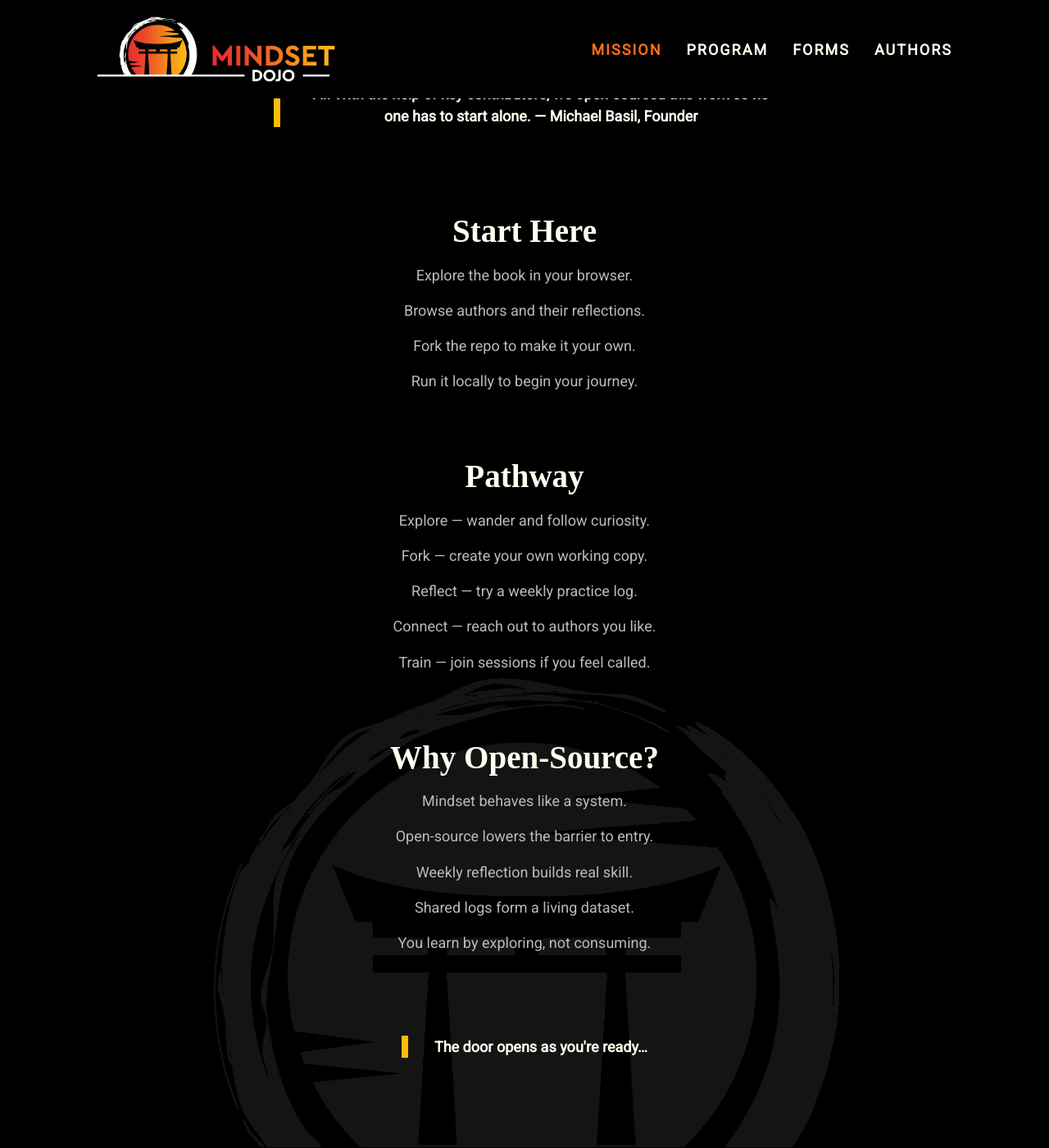
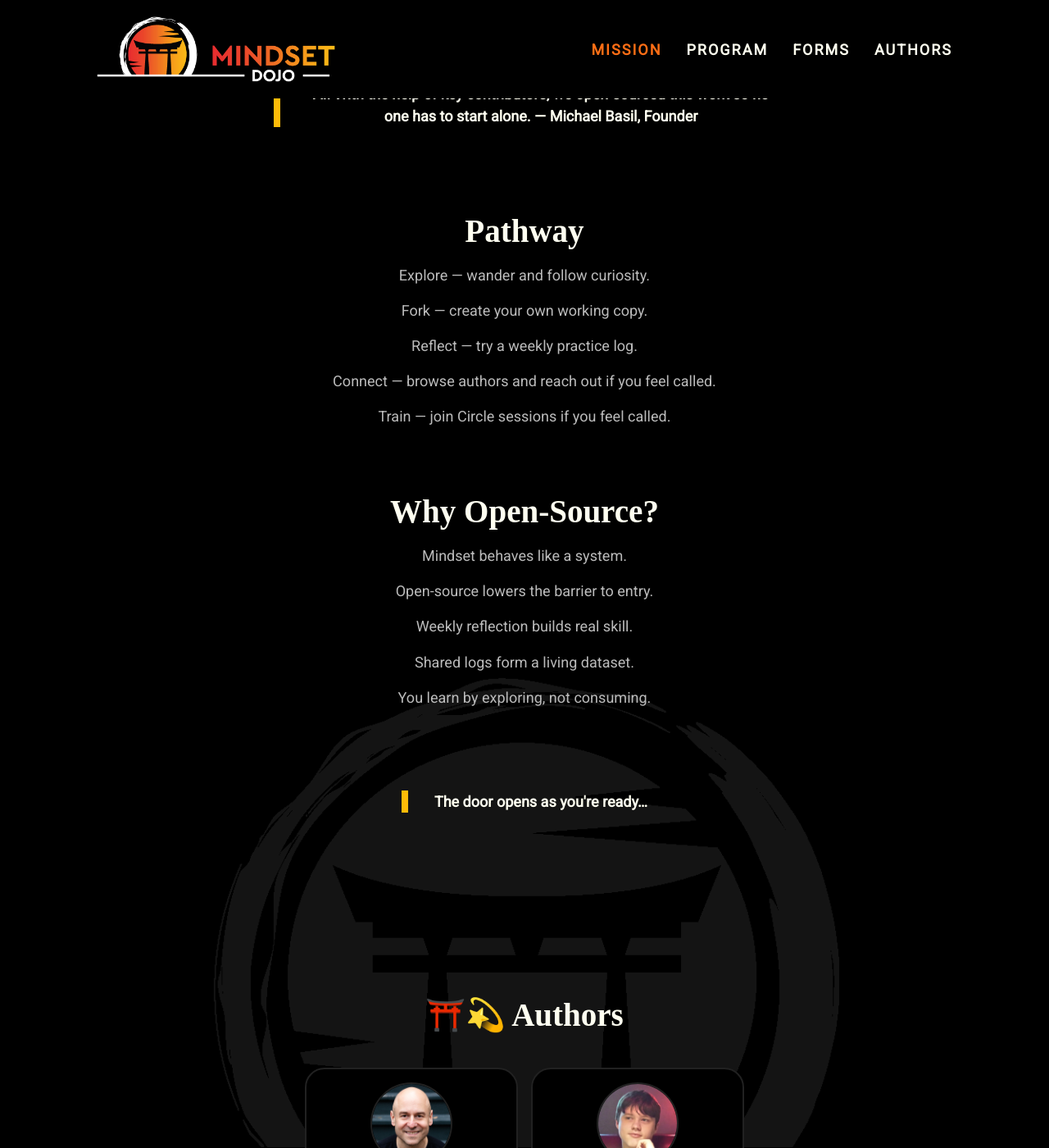
Before and after one commit to mindset-dojo/mindset-dojo.github.io, a Jekyll site: the page built from mission.md, in a window 1280 px wide and 1400 px high, scrolled down 699 px. Shown: the whole window at 82% size. Built offline with Jekyll 4.4.1, drawn with Linux system fonts in a browser that asks for light colours; some web fonts are replaced.

Commit message:
refactor(pages): streamline mission invitation

```diff
--- a/_data/sections/mission.yaml
+++ b/_data/sections/mission.yaml
@@ -8,8 +8,8 @@ description: |
   you get started if GitHub is new to you.
 
   In fast, uncertain, or high-pressure moments — especially in today’s
-  AI-accelerated world — mindset determines how much agency you have. A
-  small shift in awareness can change how you navigate conflict,
+  AI-accelerated world — mindset determines how much agency you have.
+  A small shift in awareness can change how you navigate conflict,
   relationships, leadership, or complex work.
 
   This project is open-source because mindset work becomes more
@@ -33,21 +33,13 @@ sections:
         — Michael Basil, Founder
   - type: text
     data:
-      label: "Start Here"
-      items:
-        - "Explore the book in your browser."
-        - "Browse authors and their reflections."
-        - "Fork the repo to make it your own."
-        - "Run it locally to begin your journey."
-  - type: text
-    data:
       label: "Pathway"
       items:
         - "Explore — wander and follow curiosity."
         - "Fork — create your own working copy."
         - "Reflect — try a weekly practice log."
-        - "Connect — reach out to authors you like."
-        - "Train — join sessions if you feel called."
+        - "Connect — browse authors and reach out if you feel called."
+        - "Train — join Circle sessions if you feel called."
   - type: text
     data:
       label: "Why Open-Source?"
@@ -64,7 +56,7 @@ sections:
     data:
       items:
         - label: "Cross the Threshold"
-          ref: program
+          ref: authors
   - type: authors
     data:
       leadership_flow:
```
